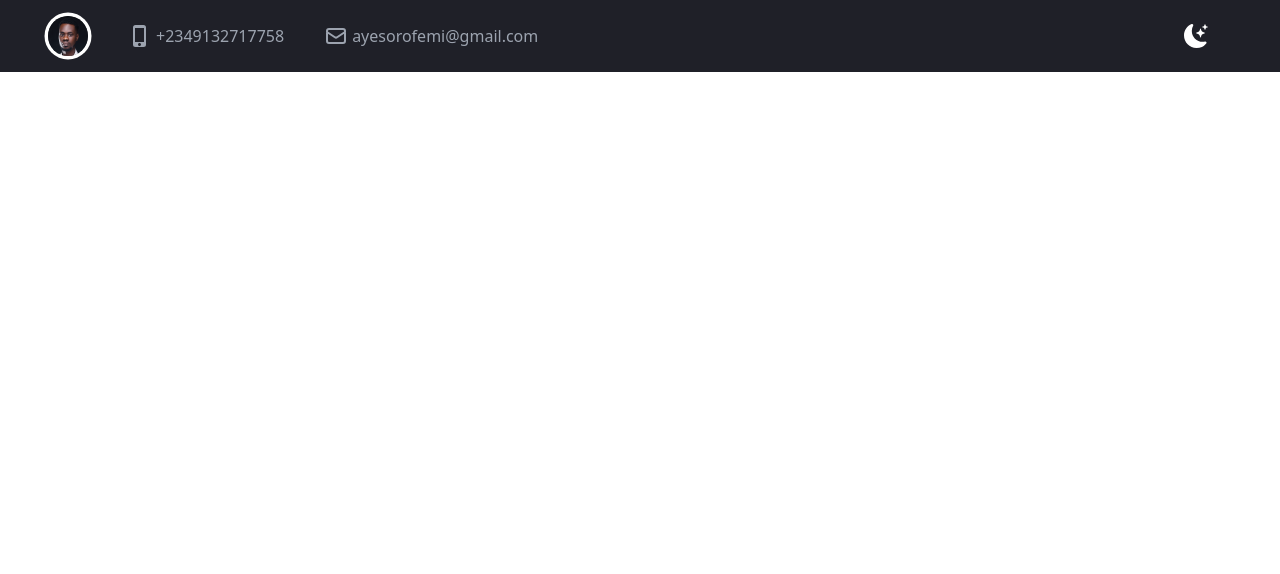
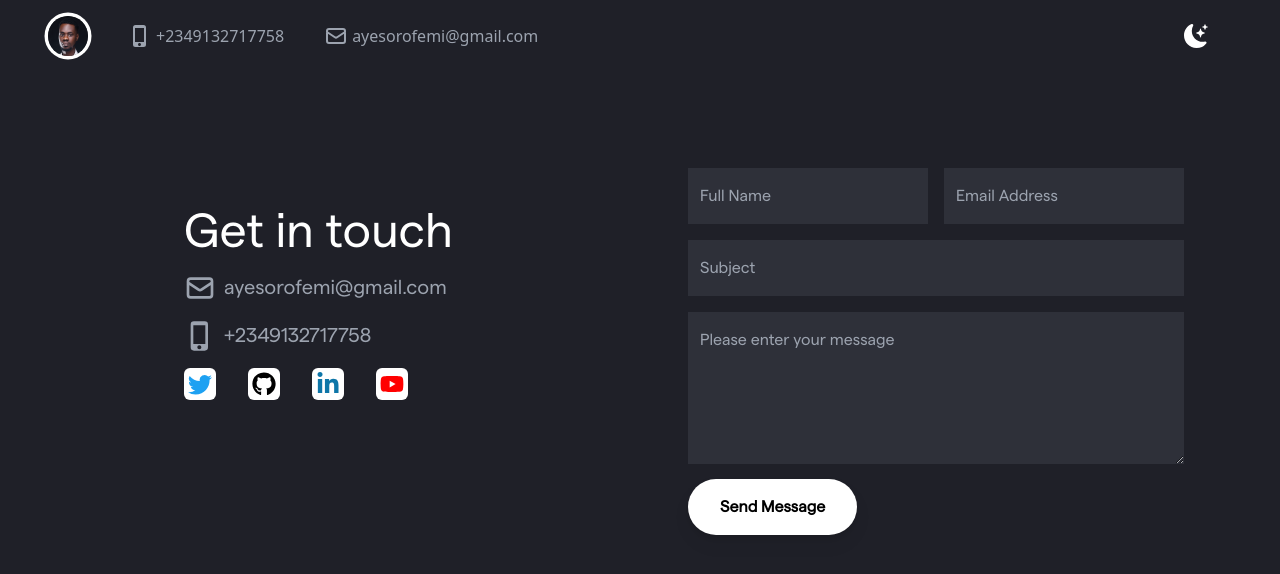
Before and after one commit to AyesoroFemi/Portfolio-project, a React (Vite) app: page /contact in a window 1280 px wide. Shown: the top 574 px of the page. Built offline with nearby package versions, Linux system fonts and the light colour scheme.

Commit message:
contact-page added

```diff
--- a/src/App.jsx
+++ b/src/App.jsx
@@ -1,15 +1,14 @@
-import {useState, useEffect} from 'react'
-import {BrowserRouter, Route, Routes } from 'react-router-dom'
-import Home from './pages/Home'
-import About from './pages/about/About'
-import ReactGA from 'react-ga';
-import Nav from './components/Nav'
-import Project from './pages/project/Project';
-
+import { useState, useEffect } from "react";
+import { BrowserRouter, Route, Routes } from "react-router-dom";
+import Home from "./pages/Home";
+import About from "./pages/about/About";
+import ReactGA from "react-ga";
+import Nav from "./components/Nav";
+import Project from "./pages/project/Project";
+import Contact from "./pages/contact/Contact";
 
 function App() {
-
-  const [darkMode, setDarkMode] = useState(false)
+  const [darkMode, setDarkMode] = useState(false);
 
   ReactGA.initialize("G-MSNESE5KJG");
 
@@ -18,18 +17,19 @@ function App() {
   }, []);
 
   return (
-    <div className={ darkMode ? "dark" : "" }>
+    <div className={darkMode ? "dark" : ""}>
       <BrowserRouter>
-      <Nav  mode={setDarkMode} dark={darkMode}/>
-      <Routes>
-        <Route path="/" element={<Home/>}/>
-        <Route path="about" element={<About/>}/>
-        <Route path="project" element={<Project/>}/>
-      </Routes>
-      {/* <Home /> */}
-    </BrowserRouter>
+        <Nav mode={setDarkMode} dark={darkMode} />
+        <Routes>
+          <Route path="/" element={<Home />} />
+          <Route path="about" element={<About />} />
+          <Route path="project" element={<Project />} />
+          <Route path="contact" element={<Contact />} />
+        </Routes>
+        {/* <Home /> */}
+      </BrowserRouter>
     </div>
-  )
+  );
 }
 
-export default App
+export default App;
--- a/src/components/Card.jsx
+++ b/src/components/Card.jsx
@@ -16,8 +16,8 @@ function Card() {
             All Creative Works, Selected Projects
           </h1>
           <p className="mt-4 text-[#A1A1A1] dark:text-black">
-            Lorem ipsum dolor sit amet, consectetur adipiscing elit. Ut elit
-            tellus, luctus nec ullamcorper mattis, pulvinar dapibus leo.
+            This section is a collection of all my recent projects and I have a more
+            web application in progress
           </p>
           <div className="flex mb-8 drop-shadow-lg">
             <Link
--- a/src/components/Experience.jsx
+++ b/src/components/Experience.jsx
@@ -19,10 +19,10 @@ function Experience() {
           </a>
         </div>
         <Work
-          year="2021-2023"
+          year="Jul 2021 - Present"
           company="Decagon"
-          role="Frontend / Fullstack"
-          profile="Engineer"
+          role="Software Engineer"
+          profile=""
         >
           <p className="text-sm dark:text-black">
             Develops scalable, reusable web application for admitting new
@@ -32,29 +32,28 @@ function Experience() {
           </p>
         </Work>
         <Work
-          year="2021-2023"
-          company="Decagon"
-          role="Frontend / Fullstack"
-          profile="Engineer"
+          year="Dec 2021 - Mar 2022"
+          company="GeoCloud (USA)"
+          role="Frontend Engineer"
+          profile=""
         >
           <p className="text-sm dark:text-black">
-            Develops scalable, reusable web application for admitting new
-            students into the decagon institute(portal). Translate UI/UX designs
-            into scalable and responsive web applications(Decagon Institute
-            website)."
+            Translate UI/UX designs into scalable and responsive web
+            applications. <br /> Build uGeo web application that allows users to
+            engage with the community around them
           </p>
         </Work>
         <Work
-          year="2021-2023"
-          company="Decagon"
-          role="Frontend / Fullstack"
-          profile="Engineer"
+          year="Jul 2020 - Jan 2022"
+          company="Pepcoders"
+          role="Fullstack Engineer"
+          profile=""
         >
           <p className="text-sm dark:text-black">
-            Develops scalable, reusable web application for admitting new
-            students into the decagon institute(portal). Translate UI/UX designs
-            into scalable and responsive web applications(Decagon Institute
-            website)."
+            Developing scalable and testable applications using backend and
+            frontend technologies including ReactJs, NodeJs, ExpressJs, and
+            MongoDB. <br /> Knowledge of Git practices via GitHub, GitLab, and
+            git bash
           </p>
         </Work>
       </div>
--- a/src/components/Hero.jsx
+++ b/src/components/Hero.jsx
@@ -1,11 +1,12 @@
 import { useState } from "react";
 import { FaPlay } from "react-icons/fa";
+import { Link } from "react-router-dom";
 import ResumeVideo from "./ResumeVideo";
 function Hero() {
   const [showCv, setShowCv] = useState(false);
 
-  const mailtoHref =
-    "mailto:ayesorofemi@gmail.com?subject=SendMail&body=Description";
+  // const mailtoHref =
+  //   "mailto:ayesorofemi@gmail.com?subject=SendMail&body=Description";
 
   return (
     <div className="z-10">
@@ -32,12 +33,13 @@ function Hero() {
             </div>
             <div className="w-[90%] flex drop-shadow-lg">
               {" "}
-              <a
-                href={mailtoHref}
+              <Link
+                to="contact"
+                // href={mailtoHref}
                 className="font-semibold px-14 mb-8 py-4 mt-2 rounded-full cursor-pointer flex items-center gap-3  border-2 border-white dark:border-black"
               >
                 Get in touch
-              </a>
+              </Link>
             </div>
           </div>
         </div>
--- /dev/null
+++ b/src/components/common/Input.jsx
@@ -0,0 +1,17 @@
+import React from "react";
+
+function Input({ placeholder, type, name, onChange, value, required }) {
+  return (
+    <input
+      className="w-full py-4 px-3 bg-[#2e3039] dark:bg-gray-100"
+      type={type}
+      value={value}
+      onChange={onChange}
+      name={name}
+      placeholder={placeholder}
+      required={required}
+    />
+  );
+}
+
+export default Input;
--- /dev/null
+++ b/src/components/common/SocialIcons.jsx
@@ -0,0 +1,44 @@
+import React from 'react'
+import { FaGithub, FaLinkedinIn, FaYoutube } from "react-icons/fa";
+import { BsTwitter } from "react-icons/bs";
+
+const SocialIcons = () => {
+  return (
+    <div className="flex gap-8 items-center mt-2">
+      <div className="p-1 ring rounded-md ring-offset-[2] bg-white ring-[#F9C221]">
+        <a
+          href="https://twitter.com/ayesorofemi"
+          target="_blanket"
+          className=""
+        >
+          <BsTwitter color="#1DA1F2" size={24} />
+        </a>
+      </div>
+      <div className="p-1 ring rounded-md ring-offset-[5] bg-white ring-[#F9C221]">
+        <a href="https://github.com/AyesoroFemi" target="_blanket" className="">
+          <FaGithub color="black" size={24} />
+        </a>
+      </div>
+      <div className="p-1 ring rounded-md ring-offset-[5] bg-white ring-[#F9C221]">
+        <a
+          href="https://www.linkedin.com/in/femi-ayesoro-30837683/"
+          target="_blanket"
+          className=""
+        >
+          <FaLinkedinIn color="#0e76a8" size={24} />
+        </a>
+      </div>
+      <div className="p-1 ring rounded-md ring-offset-[5] bg-white ring-[#F9C221]">
+        <a
+          href="https://www.youtube.com/@femiayesoro"
+          target="_blanket"
+          className=""
+        >
+          <FaYoutube color="#FF0000" size={24} />
+        </a>
+      </div>
+    </div>
+  );
+}
+
+export default SocialIcons
--- /dev/null
+++ b/src/pages/contact/Contact.jsx
@@ -0,0 +1,88 @@
+import React, { useEffect } from "react";
+
+import { MdPhoneIphone } from "react-icons/md";
+import { HiOutlineMail } from "react-icons/hi";
+import SocialIcons from "../../components/common/SocialIcons";
+import Input from "../../components/common/Input";
+
+const Contact = () => {
+  useEffect(() => {
+    window.scrollTo(0, 0);
+  }, []);
+  return (
+    <div className="font-['Matter'] h-[100vh] bg-[#1f2028] dark:bg-white pt-20">
+      <div className="grid md:grid-cols-2 max-w-[1440px] px-4 md:px-12 mx-auto">
+        <div className="ml-2 lg:p-32 md:mt-32 lg:mt-0">
+          <p className="dark:text-black text-3xl lg:text-5xl mb-4 text-white">
+            Get in touch
+          </p>
+          <div className="mb-4">
+            <div className="flex gap-2 items-center">
+              <span className="text-gray-400 dark:text-black">
+                {" "}
+                <HiOutlineMail size={32} />{" "}
+              </span>
+              <p className="text-gray-400 text-xl dark:text-black">
+                ayesorofemi@gmail.com
+              </p>
+            </div>
+            <div className="flex gap-2 mt-4 items-center">
+              <span className="text-gray-400 dark:text-black">
+                <MdPhoneIphone size={32} />
+              </span>
+              <p className="text-gray-400 text-xl dark:text-black">
+                +2349132717758
+              </p>
+            </div>
+          </div>
+          <SocialIcons />
+        </div>
+        <form
+          name="contact v1"
+          method="post"
+          data-netlify="true"
+          onSubmit="submit"
+          className="px-2 md:p-8 lg:p-12"
+        >
+          <input type="hidden" name="form-name" value="contact v1" />
+          <div className="grid lg:grid-cols-2 gap-4 mt-10">
+            <div className="">
+              <Input
+                className=""
+                type="text"
+                name="fullName"
+                placeholder="Full Name"
+              />
+            </div>
+            <div className="">
+              <Input type="email" name="email" placeholder="Email Address" />
+            </div>
+          </div>
+
+          <div className="mt-4">
+            <Input type="text" name="subject" placeholder="Subject" />
+          </div>
+          <textarea
+            className="w-full bg-[#2e3039] mt-4 py-4 px-3 dark:bg-gray-100"
+            name=""
+            id=""
+            cols="30"
+            placeholder="Please enter your message"
+            rows="5"
+          ></textarea>
+          <div className="flex drop-shadow-lg">
+            <button
+              type="submit"
+              className="font-semibold px-8 py-4 mt-2 rounded-full cursor-pointer flex items-center gap-3 text-black bg-white dark:bg-black dark:text-white"
+            >
+              Send Message
+              {/* <FiDownload size={24} /> */}
+            </button>
+          </div>
+        </form>
+      </div>
+    </div>
+  );
+};
+
+export default Contact;
```
Also changed, not shown: src/components/common/Footer.jsx (+9 -47 lines).
